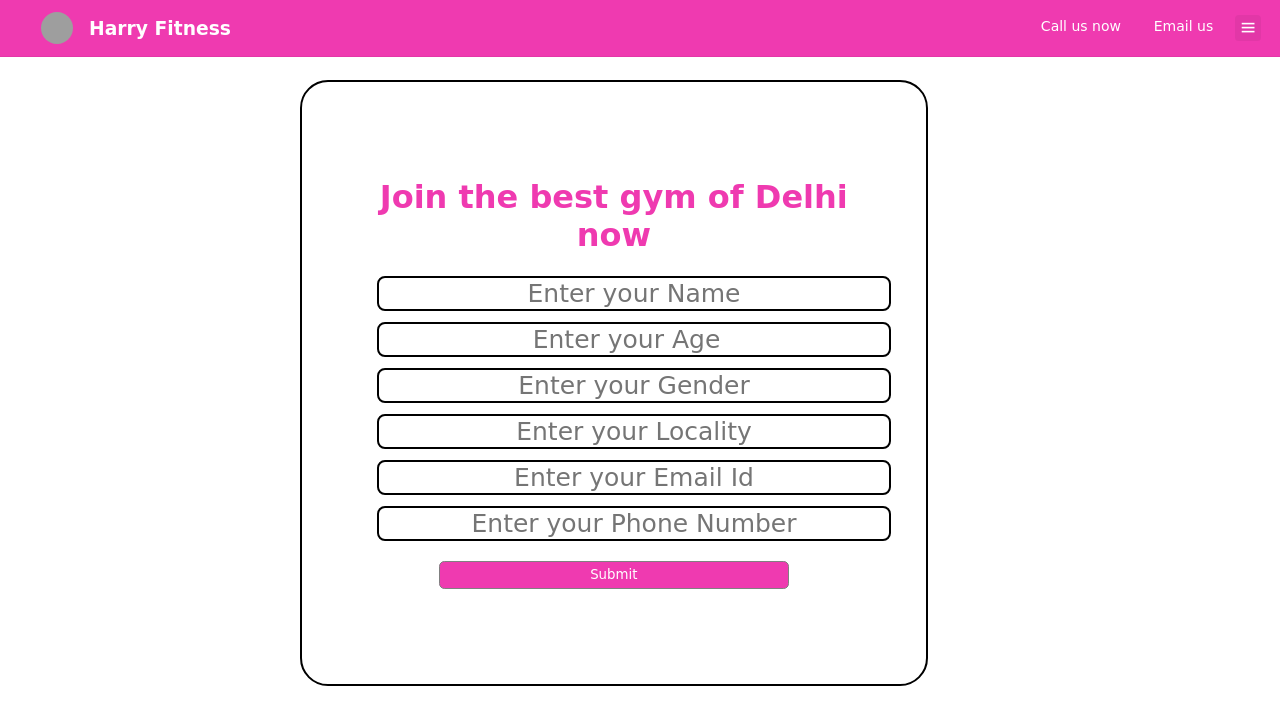
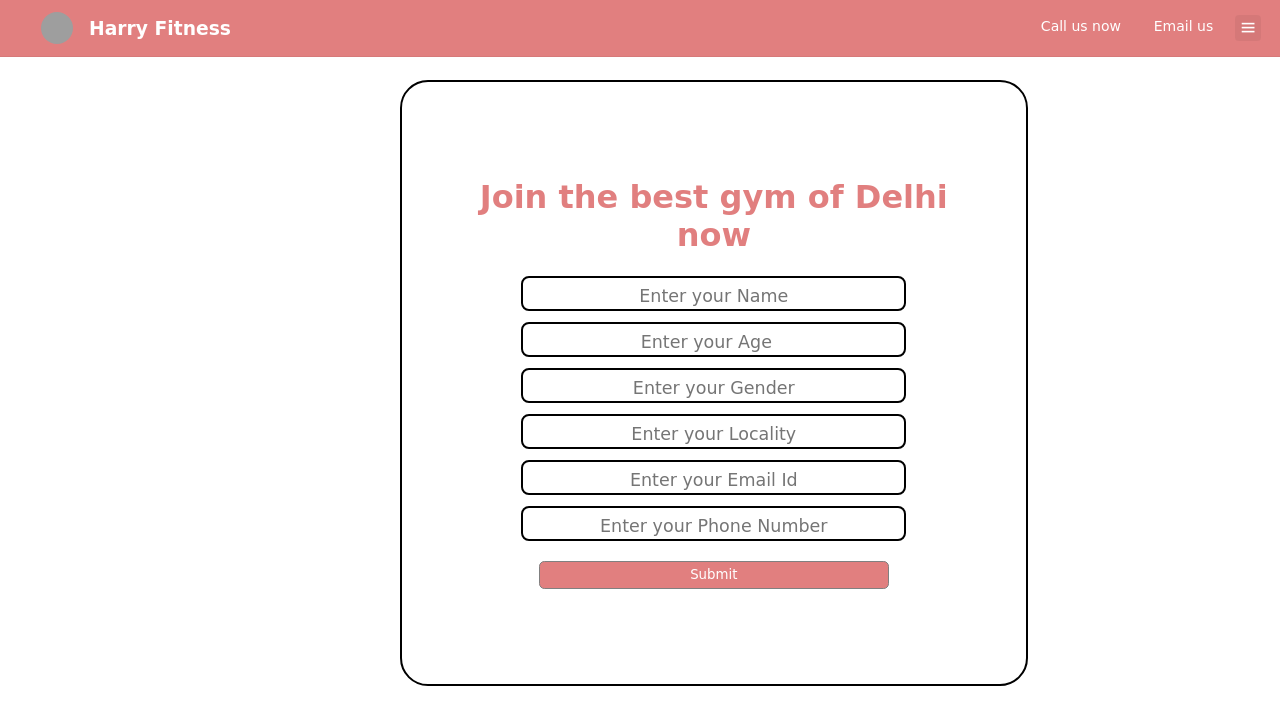
Before and after one commit to shaurya12416/Web-dev, a plain HTML site: page index.html in a window 1280 px wide. Drawn offline with nearby package versions, Linux system fonts and the light colour scheme; grey boxes are pictures that could not be loaded; a web font is replaced by a local one.

Commit message:
changed color theme, centred aligned the container, fixed the input container overflow issue on chnaging window size

```diff
--- a/assets/css/navbar.css
+++ b/assets/css/navbar.css
@@ -11,7 +11,7 @@ html {
   width: var(--v-100);
   height: var(--header-height);
   border-bottom: 1px solid var(--color-line-1);
-  background-color: rgb(239, 58, 176);
+  background-color: rgb(225, 127, 127);
 
   display: grid;
   align-items: center;
@@ -88,7 +88,7 @@ html {
   border-radius: 0.4em;
   list-style: none;
   padding: 0.4rem;
-  background-color: rgb(239, 58, 176);
+  background-color: rgb(225, 127, 127);
   border: 1px solid #fff;
   box-shadow: 2px 1px 4px rgb(0, 0, 0, 0.2);
 }
--- a/assets/css/styles.css
+++ b/assets/css/styles.css
@@ -10,7 +10,7 @@ body {
 .button {
     font-family: 'Baloo Bhai', cursive;
     margin: 0px 9px;
-    background-color: rgb(239, 58, 176);
+    background-color: rgb(225, 127, 127);
     color: white;
     /* padding: 4px 14px; */
     padding: 0.4em 0.3em;
@@ -22,12 +22,12 @@ body {
 }
 
 .button:hover {
-    background-color: rgb(31, 30, 30);
+    background-color: rgb(202, 7, 7);
 }
 
 .container {
     position: absolute;
-    left: 220px;
+    left: 320px;
     border: 2px solid black;
     margin: 80px 80px;
     padding: 75px;
@@ -39,17 +39,20 @@ body {
     font-family: 'Baloo Bhai', cursive;
     text-align: center;
     display: block;
-    width: 508px;
+    font-size: medium;
+    width: 80%;
     padding: 1px;
     border: 2px solid black;
     margin: 11px auto;
     font-size: 25px;
     border-radius: 8px;
 }
-
+.form-group input::placeholder {
+    font-size: 70%;
+}
 .container h1 {
     text-align: center;
-    color:rgb(239, 58, 176);
+    color:rgb(225, 127, 127);
 }
 
 .container button {
```
